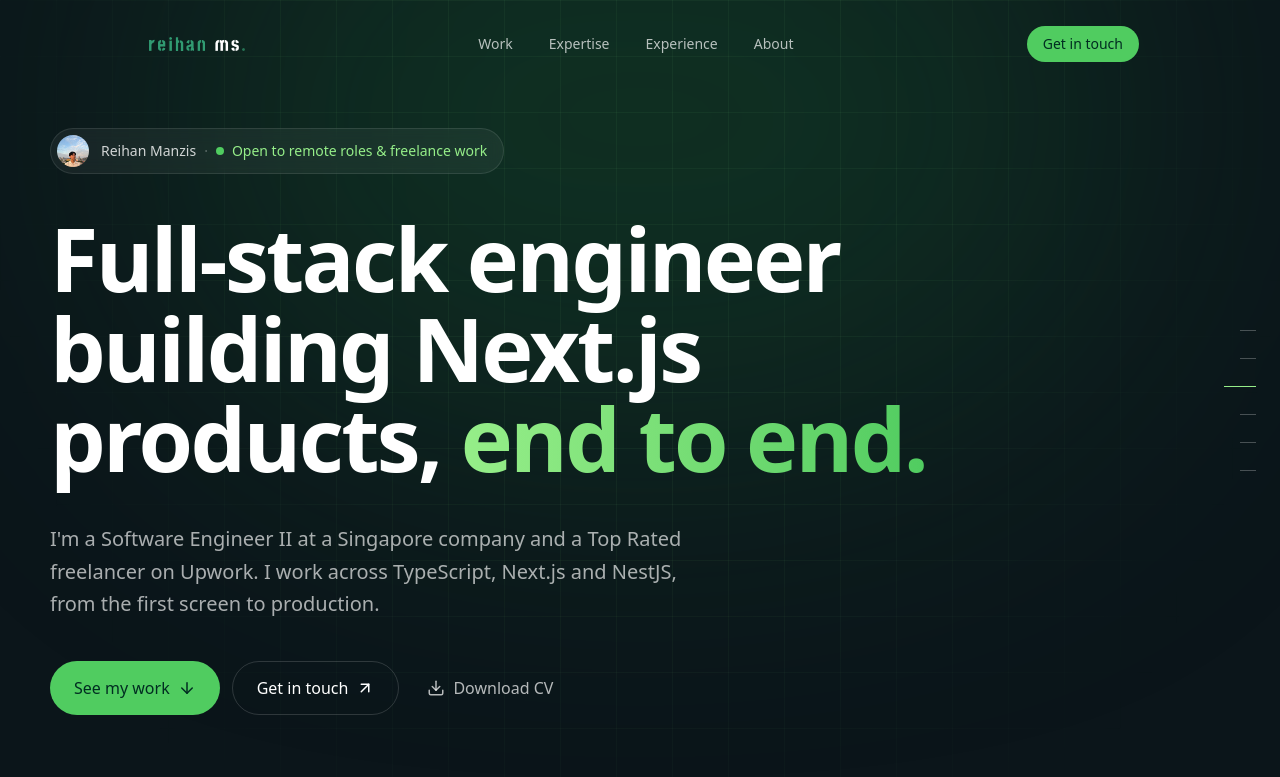
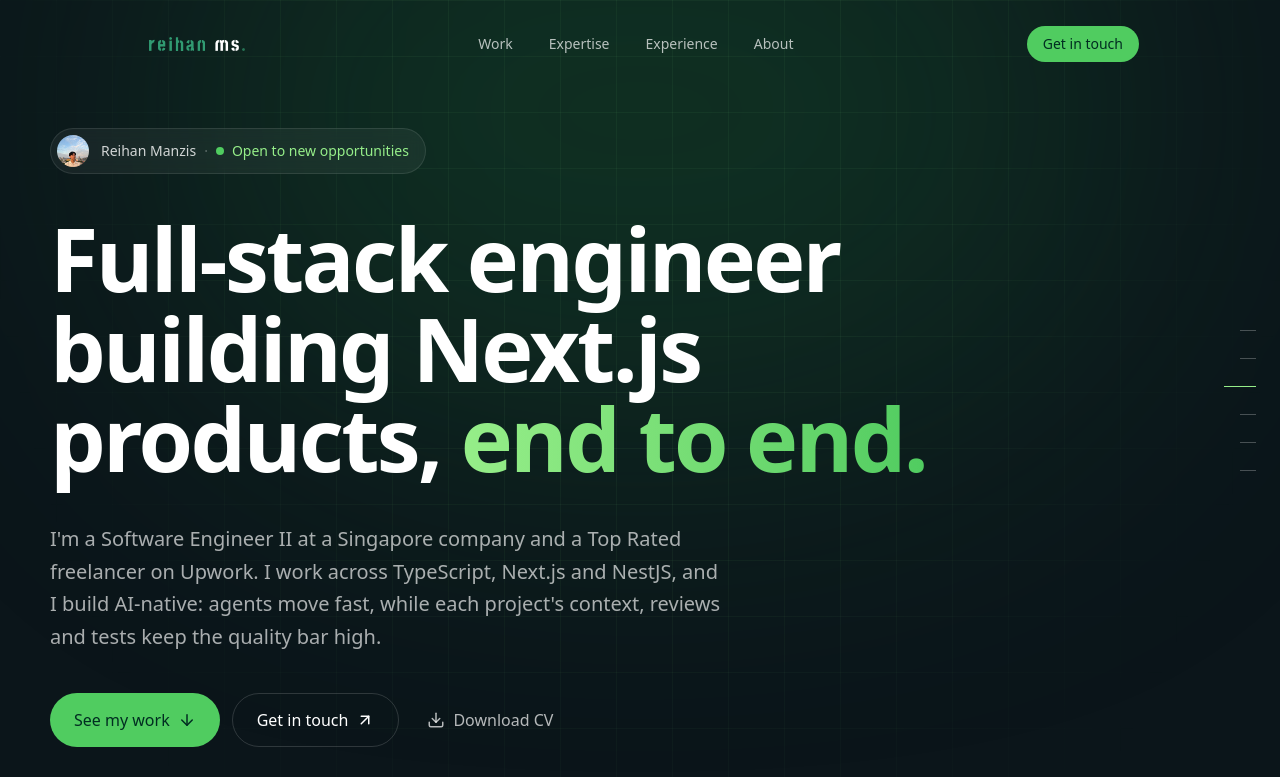
Before and after one commit to reihanms/reihanmanzis-swe, a Next.js app: page / in a window 1280 px wide. Shown: the top 777 px of the page. Built offline with nearby package versions, Linux system fonts and the light colour scheme.

Commit message:
feat: add AI-native development angle

```diff
--- a/app/layout.tsx
+++ b/app/layout.tsx
@@ -16,7 +16,7 @@
 export const metadata: Metadata = {
   title: "Reihan Manzis | Full-Stack Engineer",
   description:
-    "Reihan Manzis is a full-stack engineer building Next.js products end to end: Software Engineer II at a Singapore company and a Top Rated freelancer on Upwork.",
+    "Reihan Manzis is an AI-native full-stack engineer building Next.js products end to end: Software Engineer II at a Singapore company and a Top Rated freelancer on Upwork.",
 };
 
 export default function RootLayout({
--- a/components/sections/AboutMe.tsx
+++ b/components/sections/AboutMe.tsx
@@ -14,7 +14,10 @@
   },
   { label: "Languages", value: "English (fluent), Indonesian (native)" },
   { label: "Time zone", value: "UTC+7, used to working with Singapore" },
-  { label: "Open to", value: "Remote full-time roles and freelance projects" },
+  {
+    label: "Open to",
+    value: "New opportunities: full-time, contract or freelance",
+  },
 ];
 
 export default function AboutMe() {
@@ -79,7 +82,15 @@
               Agile team.
             </p>
             <p>
-              Next, I want to work with a global team on products that solve
+              These days I build with AI agents every day. Every project I run
+              has its own knowledge base of architecture, patterns, rules and
+              past decisions, so the AI starts each task with full context, and
+              every change still goes through review and testing before it
+              ships. I get to move several projects forward at once without
+              lowering the bar.
+            </p>
+            <p>
+              Next, I want to work with a great team on products that solve
               hard problems and still feel great to use.
             </p>
           </motion.div>
--- a/components/sections/ExpertiseSection.tsx
+++ b/components/sections/ExpertiseSection.tsx
@@ -3,6 +3,8 @@
 import React from "react";
 import { motion } from "framer-motion";
 import {
+  ArrowRight,
+  Bot,
   Cloud,
   CreditCard,
   Layers,
@@ -20,18 +22,20 @@
   description: string;
   proof: string;
   tools: string[];
+  steps?: string[];
   className?: string;
 }
 
 const expertise: Expertise[] = [
   {
-    icon: <LayoutTemplate size={22} />,
-    title: "Front-end engineering",
+    icon: <Bot size={22} />,
+    title: "AI-native development",
     description:
-      "Fast, accessible interfaces with the Next.js App Router, server rendering and careful caching, plus motion where it actually helps.",
-    proof: "GoTypical's marketing site and app · Synergy's super app",
-    tools: ["Next.js", "React", "TypeScript", "Tailwind CSS", "Framer Motion"],
-    className: "md:col-span-2",
+      "I build with AI agents every day, set up so that speed never costs quality. Each project gets its own knowledge base of architecture, patterns, rules and decisions, so the AI starts every task with full context, and every change still passes review, tests and a build before it ships.",
+    proof: "GoTypical, built end to end this way · AI-assisted delivery at Synergy",
+    tools: ["AI agents", "Claude Code", "Project knowledge bases", "Review gates"],
+    steps: ["Project context", "Build with agents", "Review & test", "Ship"],
+    className: "md:col-span-2 border-primary-200/30 bg-primary-500/40",
   },
   {
     icon: <ShieldCheck size={22} />,
@@ -40,6 +44,14 @@
       "Sign-in that is secure without getting in the way: OAuth, Passkey, credentials and QR-code login.",
     proof: "Synergy · thesis on Next.js security against the OWASP Top 10",
     tools: ["OAuth", "Passkey", "OWASP"],
+  },
+  {
+    icon: <LayoutTemplate size={22} />,
+    title: "Front-end engineering",
+    description:
+      "Fast, accessible interfaces with the Next.js App Router, server rendering and careful caching, plus motion where it actually helps.",
+    proof: "GoTypical's marketing site and app · Synergy's super app",
+    tools: ["Next.js", "React", "TypeScript", "Tailwind CSS", "Framer Motion"],
   },
   {
     icon: <Layers size={22} />,
@@ -69,10 +81,10 @@
     icon: <PenTool size={22} />,
     title: "Product & UI design",
     description:
-      "From a client's idea to a design system and a shipped product, with AI tools speeding up the loop.",
-    proof: "GoTypical's design system · Claude Code and Cursor every day",
-    tools: ["Design systems", "UI design", "Claude Code", "Cursor"],
-    className: "md:col-span-3",
+      "From a client's idea to a design system and a shipped product: layouts, components and the details that make an interface feel considered.",
+    proof: "GoTypical's design system, marketing site and app",
+    tools: ["Design systems", "UI design", "Product thinking"],
+    className: "md:col-span-2",
   },
 ];
 
@@ -117,6 +129,20 @@
                 {item.description}
               </p>
             </div>
+            {item.steps && (
+              <ol className="flex flex-wrap items-center gap-2 font-mono text-xs text-white/80">
+                {item.steps.map((step, i, all) => (
+                  <li key={step} className="flex items-center gap-2">
+                    <span className="rounded-full border border-primary-200/40 bg-primary-400/30 px-3 py-1">
+                      {step}
+                    </span>
+                    {i < all.length - 1 && (
+                      <ArrowRight size={14} className="text-primary-100/60" />
+                    )}
+                  </li>
+                ))}
+              </ol>
+            )}
             <p className="font-mono text-xs leading-relaxed text-primary-100/80">
               ↳ {item.proof}
             </p>
--- a/components/sections/HeroSection.tsx
+++ b/components/sections/HeroSection.tsx
@@ -68,7 +68,7 @@
                 <span className="absolute inline-flex h-full w-full animate-ping rounded-full bg-primary-200 opacity-60" />
                 <span className="relative inline-flex h-2 w-2 rounded-full bg-primary-200" />
               </span>
-              Open to remote roles & freelance work
+              Open to new opportunities
             </span>
           </span>
         </motion.div>
@@ -89,7 +89,8 @@
         >
           I&apos;m a Software Engineer II at a Singapore company and a Top Rated
           freelancer on Upwork. I work across TypeScript, Next.js and NestJS,
-          from the first screen to production.
+          and I build AI-native: agents move fast, while each project&apos;s
+          context, reviews and tests keep the quality bar high.
         </motion.p>
 
         <motion.div {...rise(0.3)} className="flex flex-wrap gap-3">
--- a/lib/projects.ts
+++ b/lib/projects.ts
@@ -112,6 +112,7 @@
       "Added realtime direct messages with Pusher and transactional email with Resend.",
       "Run the cloud and DevOps side on Vercel: a two-step release pipeline with versioned tags, daily backups with a rehearsed disaster-recovery runbook, bot protection and rate limits, and error monitoring with Sentry.",
       "Took the site from a 94 to a 100 technical SEO health score and cut crawl errors from 166 to 2 in about ten weeks, tracked through weekly Ahrefs audits.",
+      "Built the project's AI-native delivery system: a living knowledge base of its architecture, patterns, rules and decisions, plus review, test and build gates, so AI agents ship features end to end without lowering quality.",
     ],
     devices: {
       desktop: GtDesktopHome,
```
